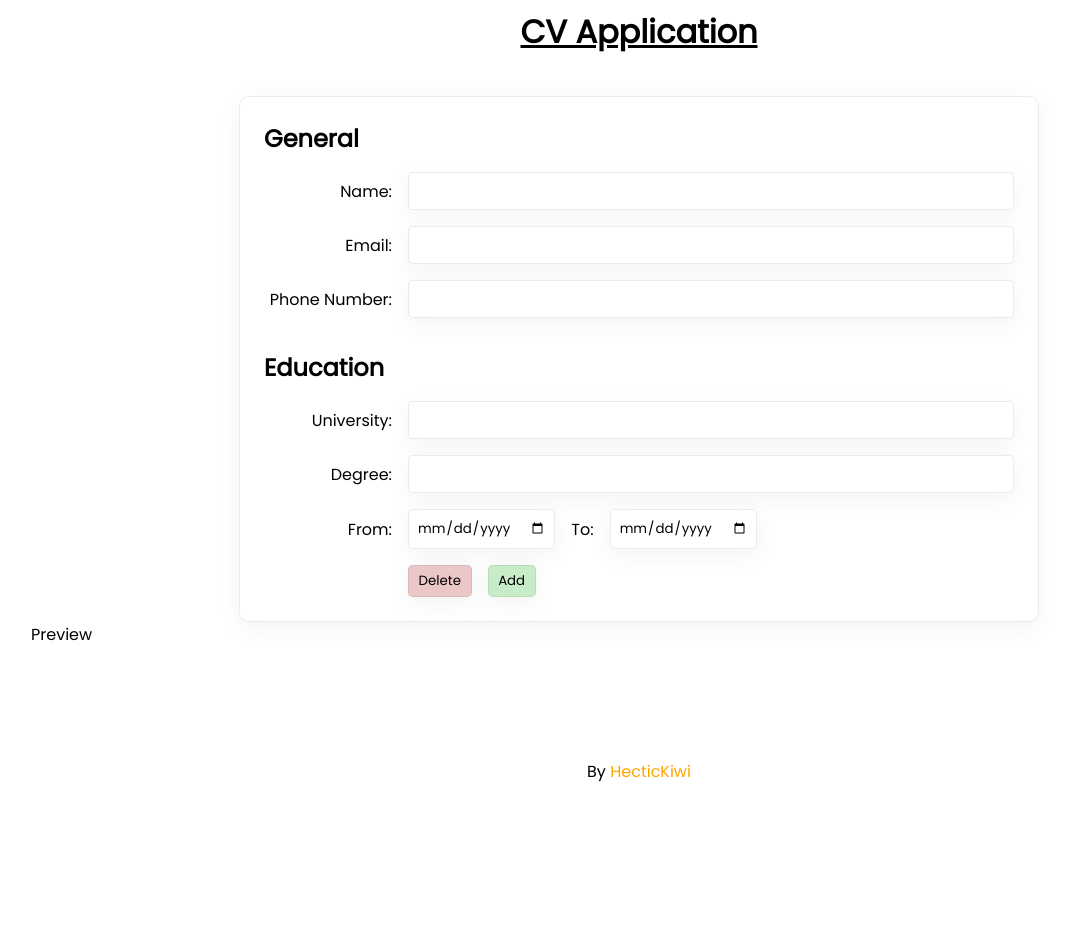
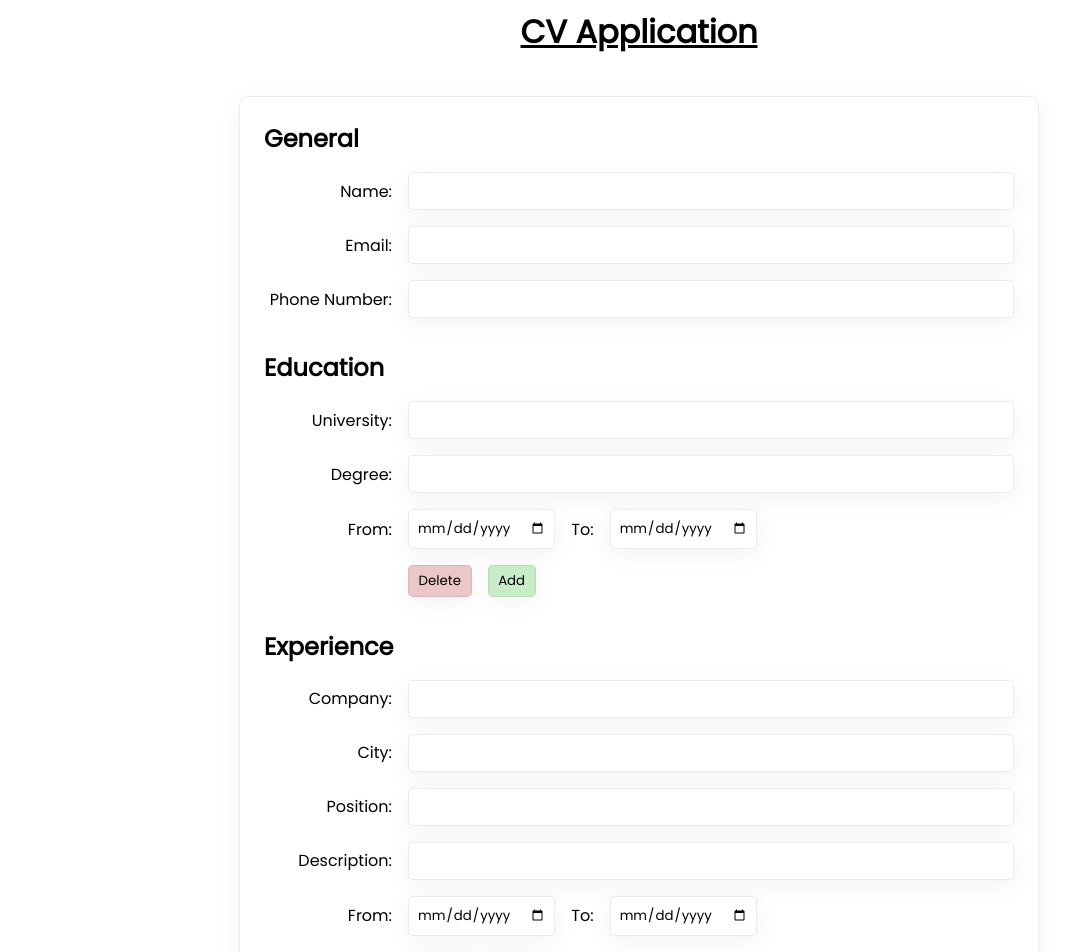
Before and after one commit to HecticKiwi/CV-Builder, a React (Create React App) app: page / in a window 1280 px wide. Shown: the top 952 px of the page, without its empty margins (1-1071 px from the left). Before the commit the page ends 800 px from the top, so only its background shows below. Built offline with nearby package versions, Linux system fonts and the light colour scheme.

Commit message:
Add experience section

```diff
--- a/src/App.jsx
+++ b/src/App.jsx
@@ -3,6 +3,7 @@ import './styles/App.scss';
 import uniqid from 'uniqid';
 import GeneralSection from './components/GeneralSection';
 import EducationalSection from './components/EducationalSection';
+import ExperienceSection from './components/ExperienceSection';
 import Preview from './components/Preview';
 
 export default class App extends Component {
@@ -22,11 +23,23 @@ export default class App extends Component {
         to: '',
         key: uniqid(),
       }],
+      experience: [{
+        company: '',
+        city: '',
+        position: '',
+        description: '',
+        from: '',
+        to: '',
+        key: uniqid(),
+      }],
     };
 
     this.generalChange = this.generalChange.bind(this);
     this.educationChange = this.educationChange.bind(this);
     this.addEducationItem = this.addEducationItem.bind(this);
+    this.deleteEducationItem = this.deleteEducationItem.bind(this);
+    this.experienceChange = this.experienceChange.bind(this);
+    this.addExperienceItem = this.addExperienceItem.bind(this);
   }
 
   generalChange(e) {
@@ -59,8 +72,39 @@ export default class App extends Component {
     });
   }
 
+  deleteEducationItem(i) {
+    const { education } = this.state;
+    this.setState({ education: education.filter((_, j) => i !== j) });
+  }
+
+  experienceChange(e, i) {
+    const { experience } = this.state;
+    const { name, value } = e.target;
+    const items = [...experience];
+    items[i] = { ...items[i] };
+    items[i][name] = value;
+    this.setState({ experience: items });
+  }
+
+  addExperienceItem() {
+    const { experience } = this.state;
+    this.setState({
+      experience: [
+        ...experience, {
+          company: '',
+          city: '',
+          position: '',
+          description: '',
+          from: '',
+          to: '',
+          key: uniqid(),
+        },
+      ],
+    });
+  }
+
   render() {
-    const { general, education } = this.state;
+    const { general, education, experience } = this.state;
 
     return (
       <div className="App">
@@ -77,6 +121,12 @@ export default class App extends Component {
               education={education}
               handleChange={this.educationChange}
               addItem={this.addEducationItem}
+              deleteItem={this.deleteEducationItem}
+            />
+            <ExperienceSection
+              experience={experience}
+              handleChange={this.experienceChange}
+              addItem={this.addExperienceItem}
             />
           </div>
           <div className="preview">
--- a/src/components/EducationalSection.jsx
+++ b/src/components/EducationalSection.jsx
@@ -2,7 +2,9 @@ import React, { Component } from 'react';
 
 export default class EducationalSection extends Component {
   render() {
-    const { education, handleChange, addItem } = this.props;
+    const {
+      education, handleChange, addItem, deleteItem,
+    } = this.props;
 
     const educationItems = education.map((item, i) => {
       const {
@@ -10,7 +12,7 @@ export default class EducationalSection extends Component {
       } = item;
 
       return (
-        <div className="education-item" key={key}>
+        <section className="education-item" key={key}>
           <label htmlFor="university">
             <span className="field-label">University:</span>
             <input className="field-input" type="text" name="university" id="university" value={university} onChange={(e) => handleChange(e, i)} />
@@ -19,7 +21,7 @@ export default class EducationalSection extends Component {
             <span className="field-label">Degree:</span>
             <input className="field-input" type="text" name="degree" id="degree" value={degree} onChange={(e) => handleChange(e, i)} />
           </label>
-          <div className="study-period">
+          <div className="period">
             <label htmlFor="from">
               <span className="field-label">From:</span>
               <input className="field-input" type="date" name="from" id="from" value={from} onChange={(e) => handleChange(e, i)} />
@@ -30,17 +32,21 @@ export default class EducationalSection extends Component {
             </label>
           </div>
           <div className="button-group">
-            <button className="delete" type="button">Delete</button>
+            <button className="delete" type="button" onClick={() => deleteItem(i)}>Delete</button>
             {i === education.length - 1 && <button className="add" type="button" onClick={addItem}>Add</button>}
           </div>
-        </div>
+        </section>
       );
     });
 
     return (
       <section className="EducationalSection">
         <h2>Education</h2>
-        {educationItems}
+        {educationItems.length > 0 ? educationItems : (
+          <div className="button-group">
+            <button className="add" type="button" onClick={addItem}>Add</button>
+          </div>
+        )}
       </section>
     );
   }
--- /dev/null
+++ b/src/components/ExperienceSection.jsx
@@ -0,0 +1,57 @@
+import React, { Component } from 'react';
+
+export default class ExperienceSection extends Component {
+  render() {
+    const {
+      experience, handleChange, addItem,
+    } = this.props;
+
+    const experienceItems = experience.map((item, i) => {
+      const {
+        company, city, position, description, from, to, key,
+      } = item;
+
+      return (
+        <div className="experience-item" key={key}>
+          <label htmlFor="company">
+            <span className="field-label">Company:</span>
+            <input type="text" name="company" id="company" className="field-input" value={company} onChange={(e) => handleChange(e, i)} />
+          </label>
+          <label htmlFor="city">
+            <span className="field-label">City:</span>
+            <input type="text" name="city" id="city" className="field-input" value={city} onChange={(e) => handleChange(e, i)} />
+          </label>
+          <label htmlFor="position">
+            <span className="field-label">Position:</span>
+            <input type="text" name="position" id="position" className="field-input" value={position} onChange={(e) => handleChange(e, i)} />
+          </label>
+          <label htmlFor="description">
+            <span className="field-label">Description:</span>
+            <input type="text" name="description" id="description" className="field-input" value={description} onChange={(e) => handleChange(e, i)} />
+          </label>
+          <div className="period">
+            <label htmlFor="from">
+              <span className="field-label">From:</span>
+              <input className="field-input" type="date" name="from" id="from" value={from} onChange={(e) => handleChange(e, i)} />
+            </label>
+            <label htmlFor="to">
+              <span className="field-label field-label--to">To:</span>
+              <input className="field-input" type="date" name="to" id="to" value={to} onChange={(e) => handleChange(e, i)} />
+            </label>
+          </div>
+          <div className="button-group">
+            <button className="delete" type="button">Delete</button>
+            {i === experience.length - 1 && <button className="add" type="button" onClick={addItem}>Add</button>}
+          </div>
+        </div>
+      );
+    });
+
+    return (
+      <section className="ExperienceSection">
+        <h2>Experience</h2>
+        {experienceItems}
+      </section>
+    );
+  }
+}
--- a/src/components/GeneralSection.jsx
+++ b/src/components/GeneralSection.jsx
@@ -1,8 +1,6 @@
 import React from 'react';
 
-export default class GeneralSection extends React.Component {
-  render() {
-    const { general, handleChange } = this.props;
+export default function GeneralSection({ general, handleChange }) {
   const { name, email, phoneNumber } = general;
 
   return (
@@ -23,4 +21,3 @@ export default class GeneralSection extends React.Component {
     </section>
   );
 }
-}
--- a/src/styles/App.scss
+++ b/src/styles/App.scss
@@ -95,12 +95,13 @@ a {
     border: 1px solid rgba(0, 0, 0, 0.3);
 }
 
-.education-item {
+.education-item,
+.experience-item {
     display: grid;
     gap: 1rem;
 }
 
-.study-period {
+.period {
     display: flex;
     gap: 1rem;
 }
```
Lines whose indentation alone changed are shown as unchanged.
